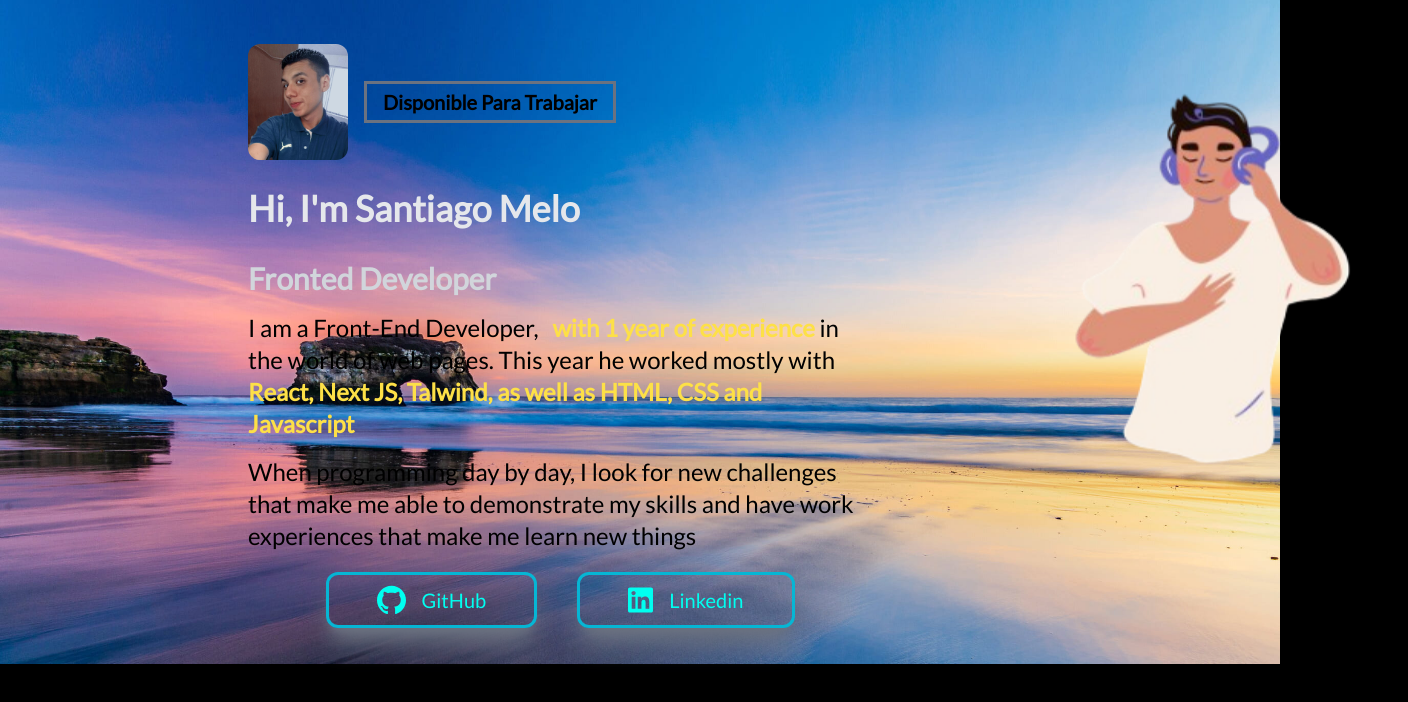
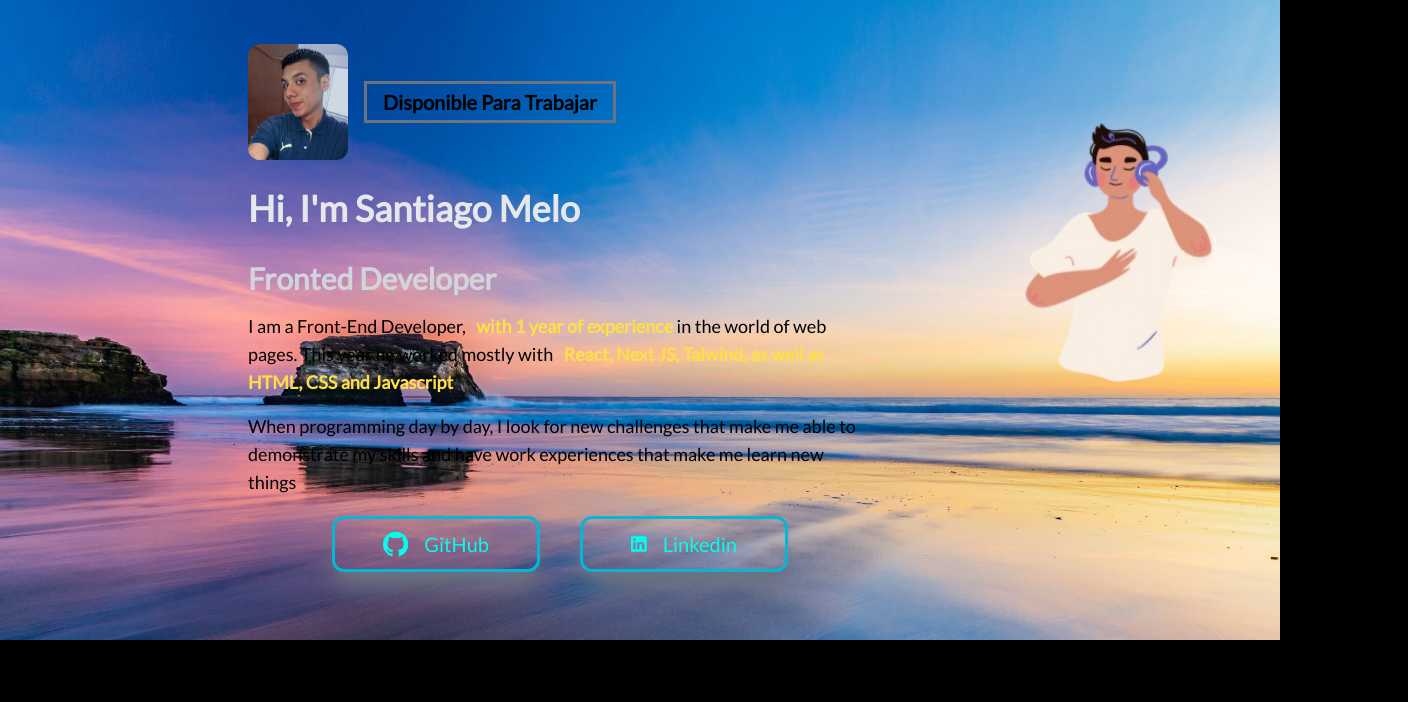
Before and after one commit to SantiMelo7/Portafolio, a Next.js app: page / in a window 1280 px wide. Shown: the top 702 px of the page, 1408 px wide, since content can reach past the window. Built offline with nearby package versions, Linux system fonts and the light colour scheme.

Commit message:
responsive

```diff
--- a/src/app/globals.css
+++ b/src/app/globals.css
@@ -13,18 +13,16 @@ p span {
 
 section img.banner {
   animation: updown 3s linear infinite;
-  width: 50%;
-  position: relative;
 }
 
 @keyframes updown {
   0% {
-    transform: translateY(-70px);
+    transform: translateY(-20px);
   }
   50% {
     transform: translateY(20px);
   }
   100% {
-    transform: translateY(-70px);
+    transform: translateY(-20px);
   }
 }
--- a/src/app/page.js
+++ b/src/app/page.js
@@ -8,7 +8,7 @@ export default function Home() {
 
             <InfoMe></InfoMe>
 
-            <img src="./headerImg.jpeg" className="w-full md:h-[83vh] sm:h-[120vh] object-cover object-top"></img>
+            <img src="./headerImg.jpeg" className="w-full xl:h-[80vh] md:h-[60vh] sm:h-[107vh] object-cover object-top"></img>
 
         </div>
 
--- a/src/components/Header/Content/AboutMe.jsx
+++ b/src/components/Header/Content/AboutMe.jsx
@@ -8,11 +8,11 @@ export default function AboutMe () {
 
         <>
 
-            <div className="flex flex-col lg:mt-28 absolute md:justify-center md:max-w-2xl sm:max-w-sm lg:text-start sm:text-center">
+            <div className="flex flex-col xl:mt-28 absolute md:justify-center xl:max-w-2xl sm:max-w-sm lg:text-start sm:text-center">
 
                 <ImageHeader></ImageHeader>
 
-                <div className="flex flex-col md:ml-8 gap-4 mt-5 text-lg sm:p-2">
+                <div className="flex flex-col xl:ml-8 gap-4 mt-5 text-lg sm:p-2">
 
                     <h1 className="text-4xl font-bold text-gray-200">Hi, I'm Santiago Melo</h1>
 
@@ -20,7 +20,7 @@ export default function AboutMe () {
 
                     <Paragrafh></Paragrafh>
 
-                    <nav className="flex gap-x-10 md:justify-center md:flex-row sm:flex-col">
+                    <nav className="flex gap-x-10 xl:justify-center xl:items-center xl:flex-row sm:flex-col sm:items-center">
                     <IconsLink></IconsLink>
                     </nav>
 
--- a/src/components/Header/Content/InfoMe.jsx
+++ b/src/components/Header/Content/InfoMe.jsx
@@ -6,13 +6,13 @@ export default function InfoMe() {
 
         <>
 
-            <section className="sm:flex-col md:-top-20 sm:mt-2 z-auto absolute w-[800px] md:left-52">
+            <section className="sm:flex-col md:-top-20 sm:mt-2 z-auto absolute xl:w-[700px] md:w-[400px] sm:w-[350px] md:left-52">
 
                 <AboutMe></AboutMe>
 
-                <div className="flex justify-end items-end relative top-48 left-1/2 right-0">
+                <div className="flex md:justify-end md:items-end relative md:top-48 md:left-1/2 md:right-0">
 
-                    <img src="./audifonos.jpeg" className="banner sm:disabled"></img>
+                    <img src="./audifonos.jpeg" className="banner lg:w-[40%] sm:w-[28%]"></img>
 
                 </div>
 
--- a/src/components/Header/Content/Paragrafh.jsx
+++ b/src/components/Header/Content/Paragrafh.jsx
@@ -1,17 +1,17 @@
 export default function Paragrafh() {
 
-    const cssSpan = "text-2xl text-yellow-300 font-bold"
+    const cssSpan = "text-2xl sm:text-lg text-yellow-300 font-bold"
 
     return (
 
         <>
-            <p className="text-2xl text-[#000000]"> I am a Front-End Developer, &nbsp; <span className={cssSpan}>with 1 year of experience</span> in the world of web pages.
+            <p className="text-2xl text-[#000000] sm:text-lg"> I am a Front-End Developer, &nbsp; <span className={cssSpan}>with 1 year of experience</span> in the world of web pages.
 
                 This year he worked mostly with &nbsp; <span className={cssSpan}> React, Next JS, Talwind, as well as HTML, CSS and Javascript</span>
 
             </p>
 
-            <p className="text-2xl">
+            <p className="text-2xl sm:text-lg">
                 When programming day by day, I look for new challenges that make me able to demonstrate my skills and have work experiences that make me learn new things
 
             </p>
--- a/src/components/Header/Icons/Links.jsx
+++ b/src/components/Header/Icons/Links.jsx
@@ -6,7 +6,7 @@ export default function Links({href, children, disabled}) {
 
             shadow-xl shadow-gray-500 flex justify-center items-center text-xl text-[#00FFF0]
 
-            transition md:hover:scale-110 hover:bg-white/30
+            transition md:hover:scale-110 hover:bg-white/30 sm:w-52
 
             md:gap-x-4 md:mt-1 sm:px-12 sm:gap-x-4 sm:mt-4 sm:hover:scale-95"
 
```
Also changed, not shown: src/components/Header/Content/Image.jsx (+1 -1 lines).
